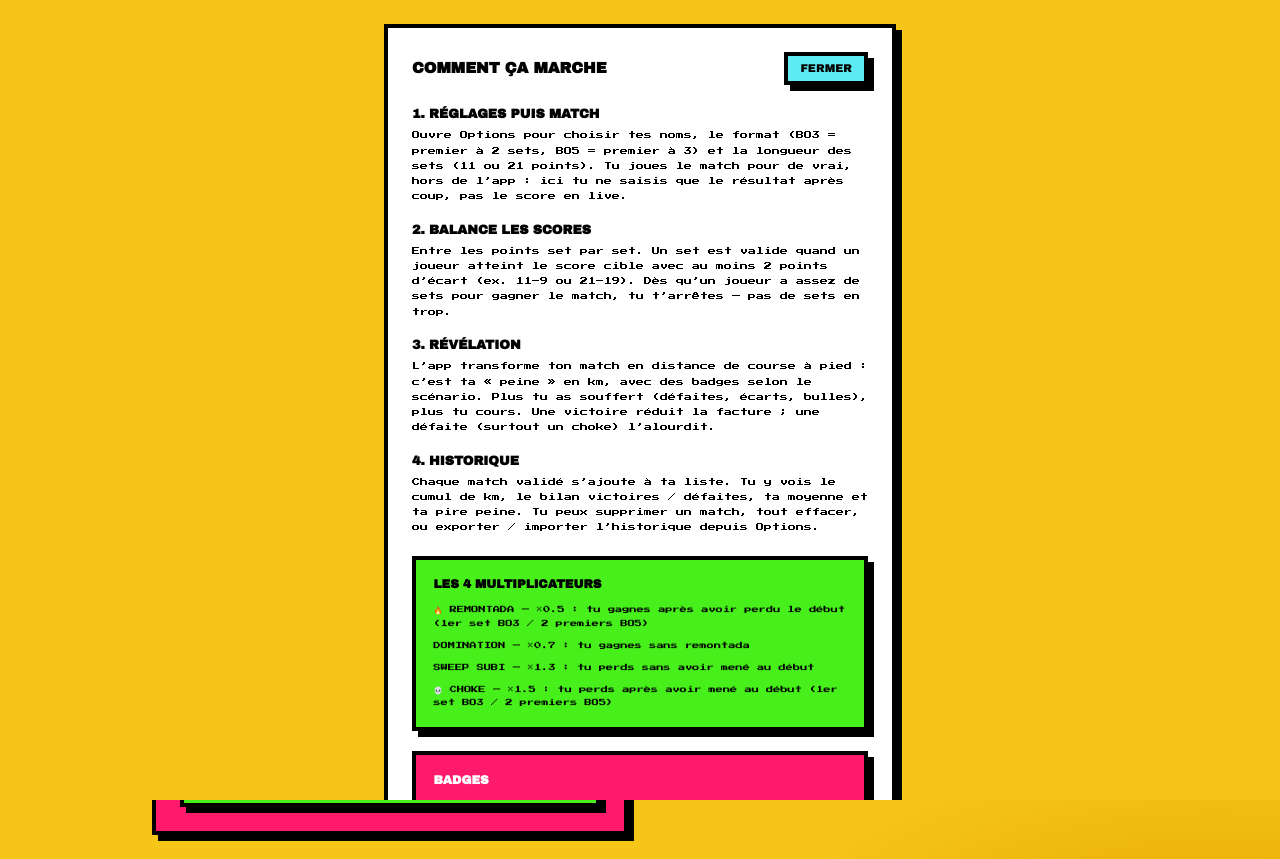
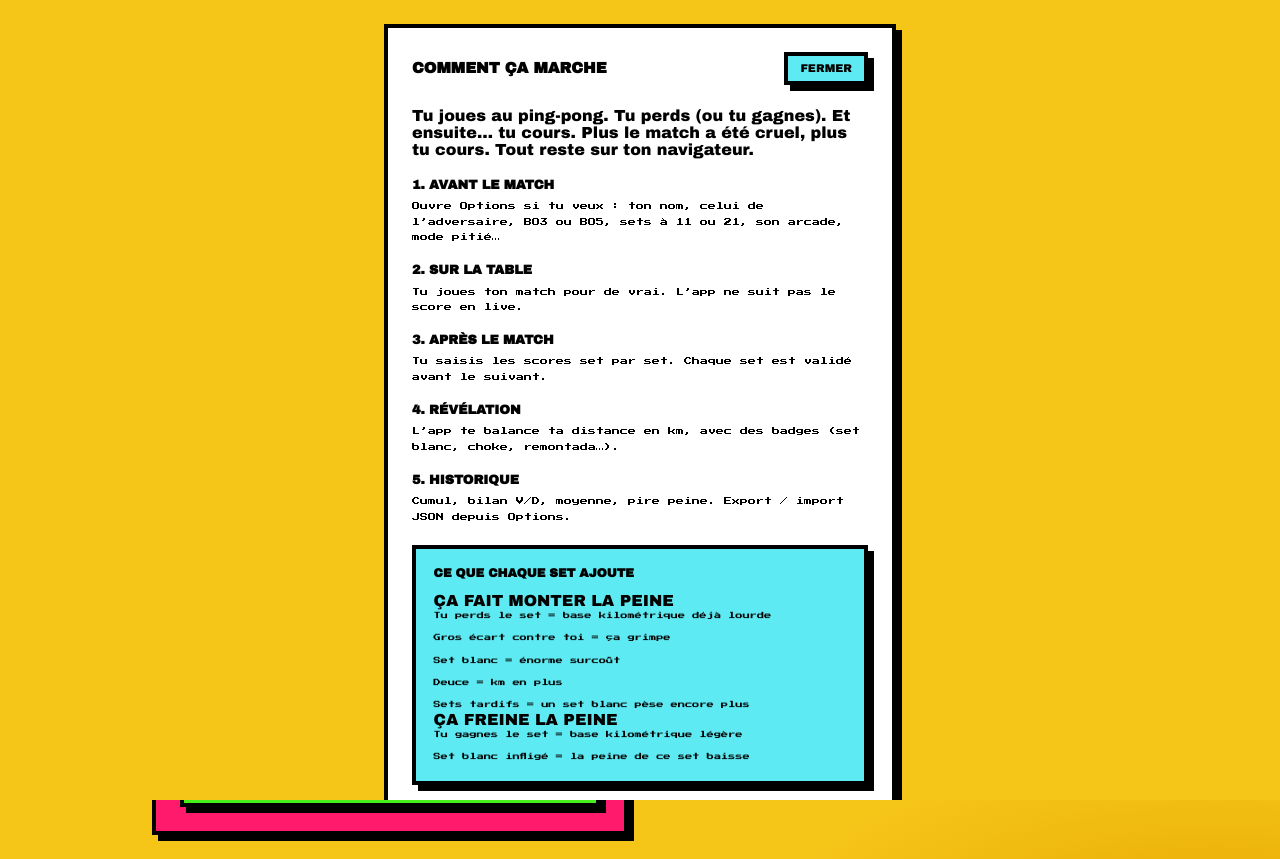
Before and after one commit to gabrielluthun/table-tennis-run, a Vue app: page /help in a window 1280 px wide. Built offline with nearby package versions, Linux system fonts and the light colour scheme.

Commit message:
docs: rewrite help copy with set blanc

```diff
--- a/src/components/help/HowItWorks.vue
+++ b/src/components/help/HowItWorks.vue
@@ -36,56 +36,77 @@ function onKey(event: KeyboardEvent): void {
           </button>
         </header>
 
+        <p class="how-it-works__pitch">
+          Tu joues au ping-pong. Tu perds (ou tu gagnes). Et ensuite… tu cours. Plus le match a été
+          cruel, plus tu cours. Tout reste sur ton navigateur.
+        </p>
+
         <ol class="how-it-works__steps">
           <li>
-            <strong>1. RÉGLAGES PUIS MATCH</strong>
+            <strong>1. AVANT LE MATCH</strong>
             <p>
-              Ouvre Options pour choisir tes noms, le format (BO3 = premier à 2 sets, BO5 = premier à 3)
-              et la longueur des sets (11 ou 21 points). Tu joues le match pour de vrai, hors de l’app :
-              ici tu ne saisis que le résultat après coup, pas le score en live.
+              Ouvre Options si tu veux : ton nom, celui de l’adversaire, BO3 ou BO5, sets à 11 ou 21,
+              son arcade, mode pitié…
             </p>
           </li>
           <li>
-            <strong>2. BALANCE LES SCORES</strong>
+            <strong>2. SUR LA TABLE</strong>
+            <p>Tu joues ton match pour de vrai. L’app ne suit pas le score en live.</p>
+          </li>
+          <li>
+            <strong>3. APRÈS LE MATCH</strong>
+            <p>Tu saisis les scores set par set. Chaque set est validé avant le suivant.</p>
+          </li>
+          <li>
+            <strong>4. RÉVÉLATION</strong>
             <p>
-              Entre les points set par set. Un set est valide quand un joueur atteint le score cible avec
-              au moins 2 points d’écart (ex. 11–9 ou 21–19). Dès qu’un joueur a assez de sets pour
-              gagner le match, tu t’arrêtes — pas de sets en trop.
+              L’app te balance ta distance en km, avec des badges (set blanc, choke, remontada…).
             </p>
           </li>
           <li>
-            <strong>3. RÉVÉLATION</strong>
+            <strong>5. HISTORIQUE</strong>
             <p>
-              L’app transforme ton match en distance de course à pied : c’est ta « peine » en km, avec
-              des badges selon le scénario. Plus tu as souffert (défaites, écarts, bulles), plus tu
-              cours. Une victoire réduit la facture ; une défaite (surtout un choke) l’alourdit.
-            </p>
-          </li>
-          <li>
-            <strong>4. HISTORIQUE</strong>
-            <p>
-              Chaque match validé s’ajoute à ta liste. Tu y vois le cumul de km, le bilan
-              victoires / défaites, ta moyenne et ta pire peine. Tu peux supprimer un match, tout
-              effacer, ou exporter / importer l’historique depuis Options.
+              Cumul, bilan V/D, moyenne, pire peine. Export / import JSON depuis Options.
             </p>
           </li>
         </ol>
 
+        <div class="how-it-works__block">
+          <h3>CE QUE CHAQUE SET AJOUTE</h3>
+          <p class="how-it-works__sub">ÇA FAIT MONTER LA PEINE</p>
+          <ul>
+            <li>Tu perds le set = base kilométrique déjà lourde</li>
+            <li>Gros écart contre toi = ça grimpe</li>
+            <li>Set blanc = énorme surcoût</li>
+            <li>Deuce = km en plus</li>
+            <li>Sets tardifs = un set blanc pèse encore plus</li>
+          </ul>
+          <p class="how-it-works__sub">ÇA FREINE LA PEINE</p>
+          <ul>
+            <li>Tu gagnes le set = base kilométrique légère</li>
+            <li>Set blanc infligé = la peine de ce set baisse</li>
+          </ul>
+        </div>
+
         <div class="how-it-works__block how-it-works__block--accent">
           <h3>LES 4 MULTIPLICATEURS</h3>
+          <p class="how-it-works__note">
+            Le total des sets est toujours multiplié par un de ces facteurs.
+          </p>
           <ul>
             <li>🔥 REMONTADA — ×0.5 : tu gagnes après avoir perdu le début (1er set BO3 / 2 premiers BO5)</li>
             <li>DOMINATION — ×0.7 : tu gagnes sans remontada</li>
             <li>SWEEP SUBI — ×1.3 : tu perds sans avoir mené au début</li>
             <li>💀 CHOKE — ×1.5 : tu perds après avoir mené au début (1er set BO3 / 2 premiers BO5)</li>
           </ul>
+          <p class="how-it-works__note">Victoire = ×0.5 ou ×0.7 · Défaite = ×1.3 ou ×1.5</p>
         </div>
 
         <div class="how-it-works__block how-it-works__block--badges">
           <h3>BADGES</h3>
           <ul>
-            <li>BULLE INFLIGÉE / SUBIE — par set</li>
-            <li>PROLONGATION DEUCE — set trop long</li>
+            <li>SET BLANC INFLIGÉ / SUBI — sur un set</li>
+            <li>PROLONGATION DEUCE — set qui s’éternise</li>
             <li>REMONTADA ×0.5 · DOMINATION ×0.7 · SWEEP SUBI ×1.3 · CHOKE ×1.5</li>
           </ul>
         </div>
```
